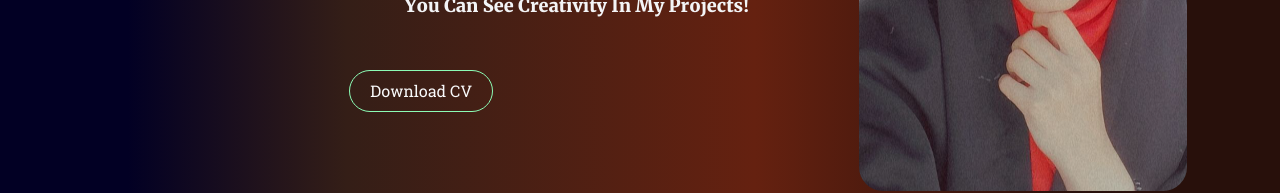
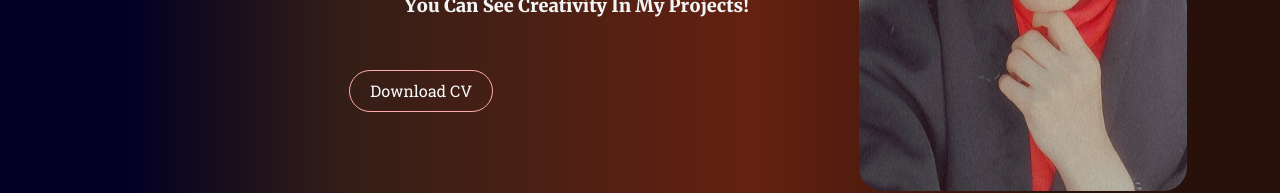
Before and after one commit to fatemeMohamadian/Portfolio_Reactjs, a React (Vite) app: page / in a window 1280 px wide. Shown: the part 438-631 px from the top of the page. Built offline with nearby package versions, Linux system fonts and the light colour scheme.

Commit message:
Update Sec1header.tsx

```diff
--- a/src/components/section1/Sec1header.tsx
+++ b/src/components/section1/Sec1header.tsx
@@ -13,7 +13,7 @@ export default function Sec1header() {
                         whileHover={{ scale: 1.1 }}
                         whileTap={{ scale: 0.9 }}
                         transition={{ type: "spring", stiffness: 400, damping: 10 }}
-                        style={{ border: '1px solid rgb(140, 252, 181)', padding: '8px 20px', borderRadius: '25px' }}
+                        style={{ border: '1px solid #ffabab', padding: '8px 20px', borderRadius: '25px' }}
                     >
                         Download CV
                     </motion.button>
```
